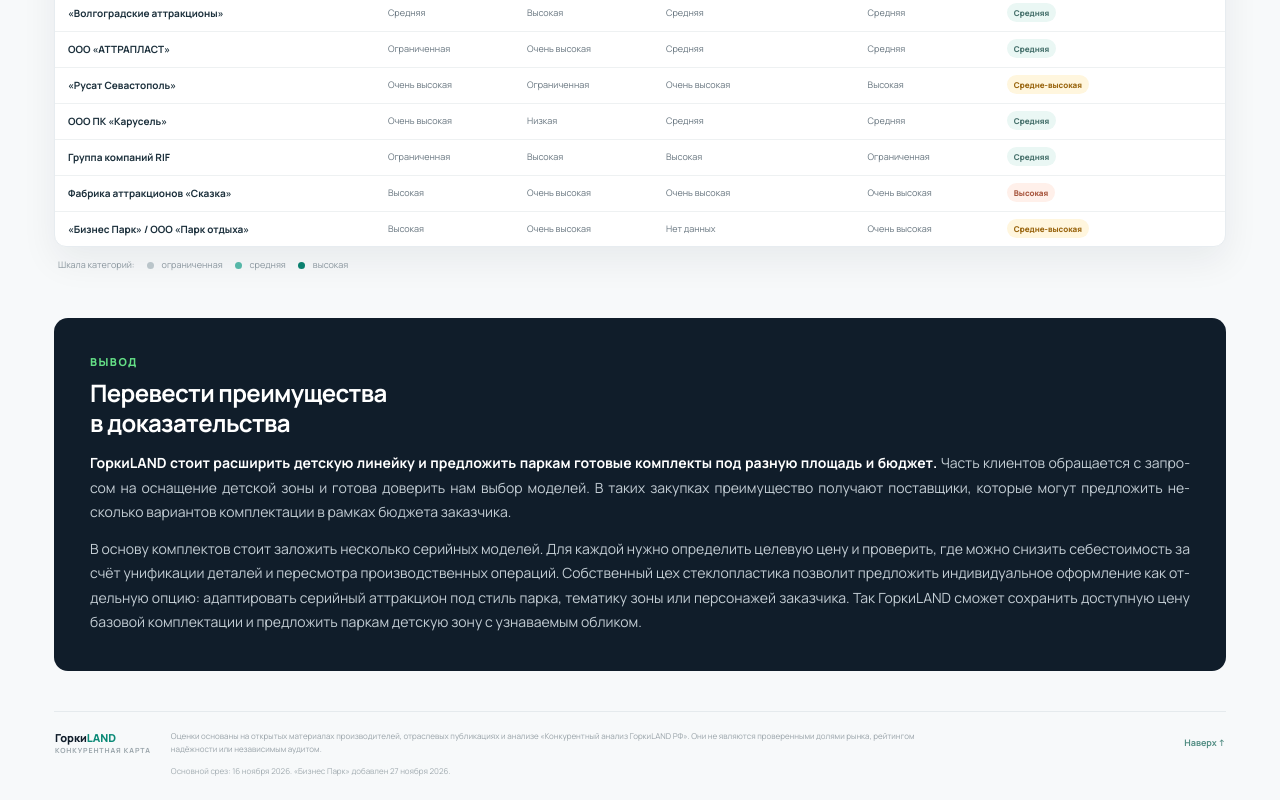
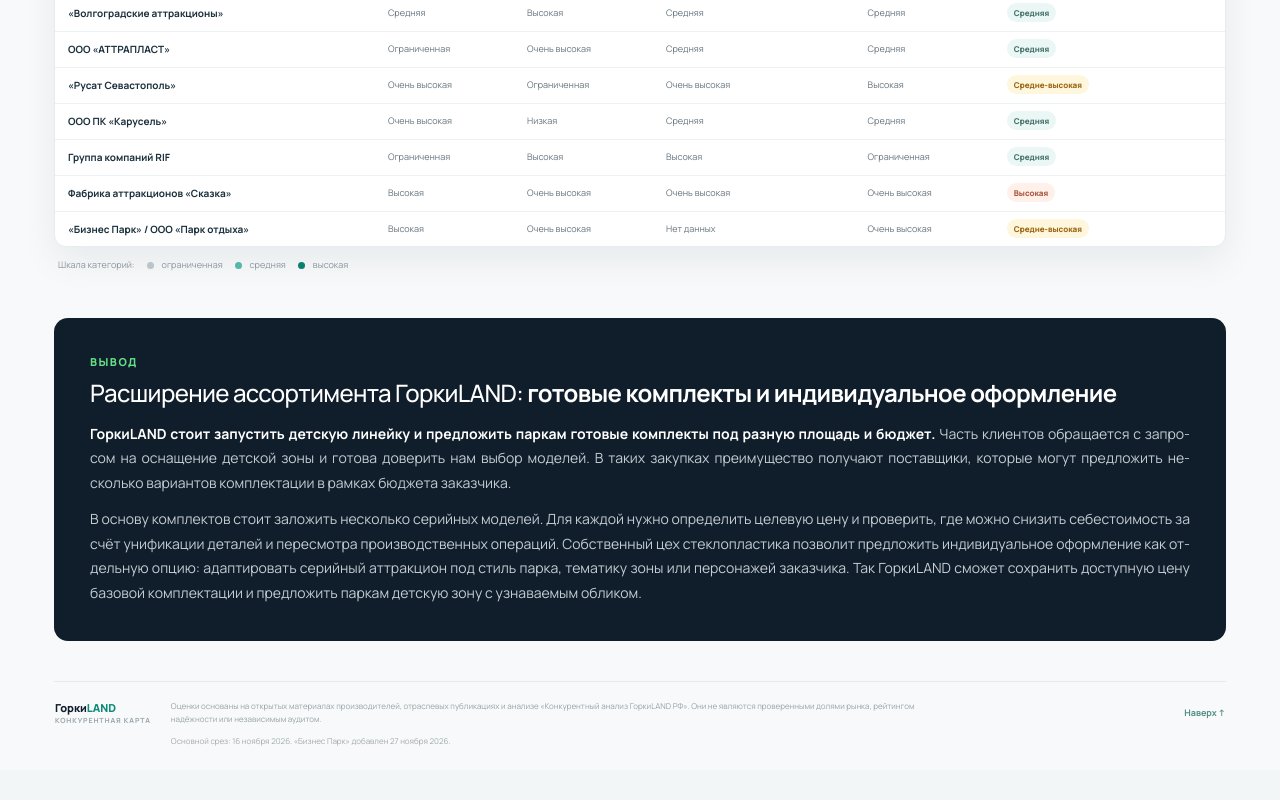
Before and after one commit to meredin0109/gorkiland-competitor-dashboard, a plain HTML site: page index.html in a window 1280 px wide. Shown: the part 2374-3174 px from the top of the page. After the commit the page ends 3144 px from the top, so only its background shows below. Drawn offline with Linux system fonts and the light colour scheme.

Commit message:
Уточнены заголовок и первая фраза вывода

```diff
--- a/index.html
+++ b/index.html
@@ -20,8 +20,8 @@
     <section class="strategy" id="conclusion" aria-labelledby="conclusion-title">
       <div class="strategy-copy">
         <div class="eyebrow conclusion-label">Вывод</div>
-        <h2 id="conclusion-title">Перевести преимущества<br>в доказательства</h2>
-        <p><strong>ГоркиLAND стоит расширить детскую линейку и предложить паркам готовые комплекты под разную площадь и бюджет.</strong> Часть клиентов обращается с запросом на оснащение детской зоны и готова доверить нам выбор моделей. В таких закупках преимущество получают поставщики, которые могут предложить несколько вариантов комплектации в рамках бюджета заказчика.</p>
+        <h2 id="conclusion-title" style="font-weight: 500">Расширение ассортимента ГоркиLAND: <strong>готовые комплекты и индивидуальное оформление</strong></h2>
+        <p><strong>ГоркиLAND стоит запустить детскую линейку и предложить паркам готовые комплекты под разную площадь и бюджет.</strong> Часть клиентов обращается с запросом на оснащение детской зоны и готова доверить нам выбор моделей. В таких закупках преимущество получают поставщики, которые могут предложить несколько вариантов комплектации в рамках бюджета заказчика.</p>
         <p>В основу комплектов стоит заложить несколько серийных моделей. Для каждой нужно определить целевую цену и проверить, где можно снизить себестоимость за счёт унификации деталей и пересмотра производственных операций. Собственный цех стеклопластика позволит предложить индивидуальное оформление как отдельную опцию: адаптировать серийный аттракцион под стиль парка, тематику зоны или персонажей заказчика. Так ГоркиLAND сможет сохранить доступную цену базовой комплектации и предложить паркам детскую зону с узнаваемым обликом.</p>
       </div>
     </section>
```
